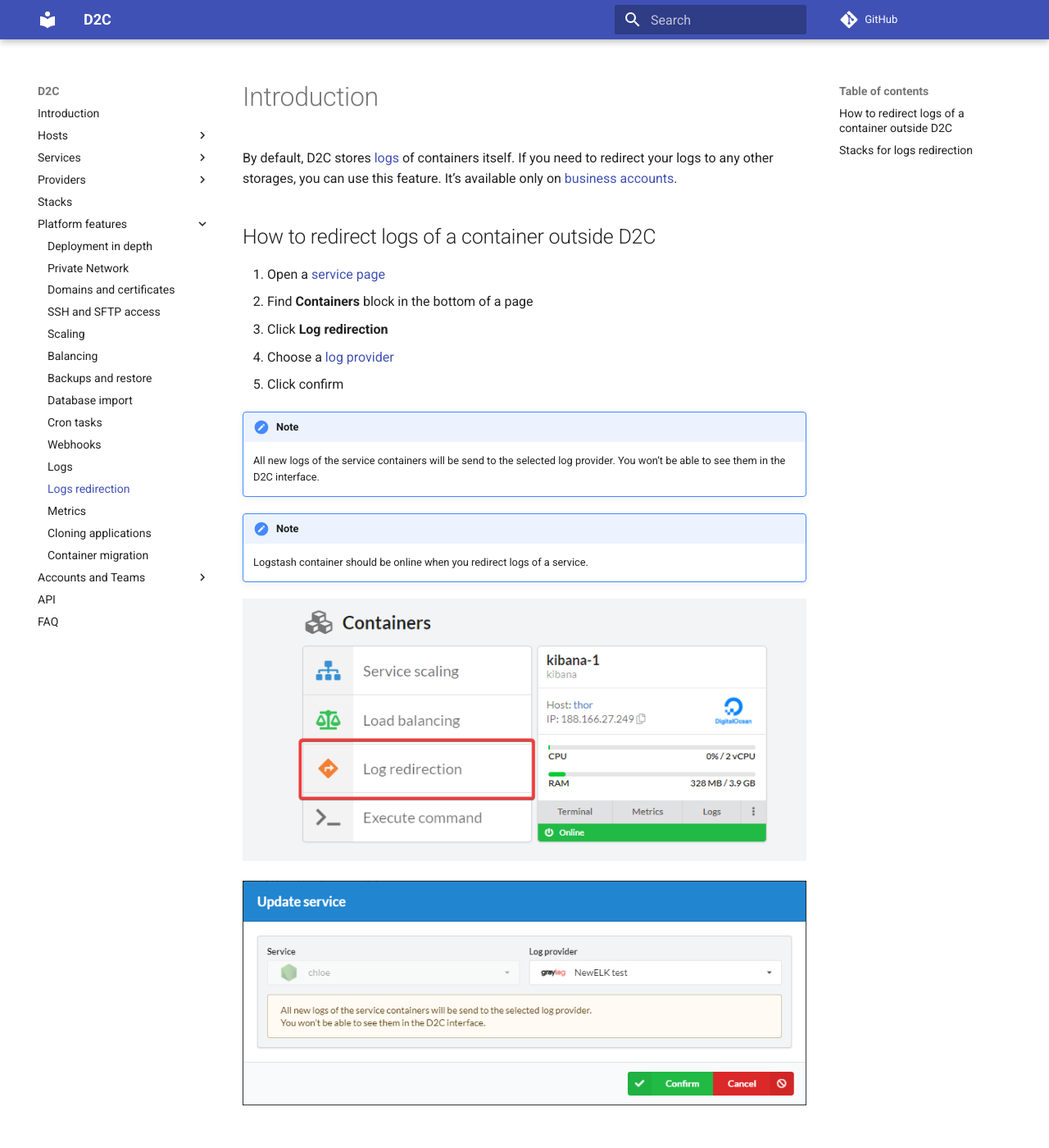
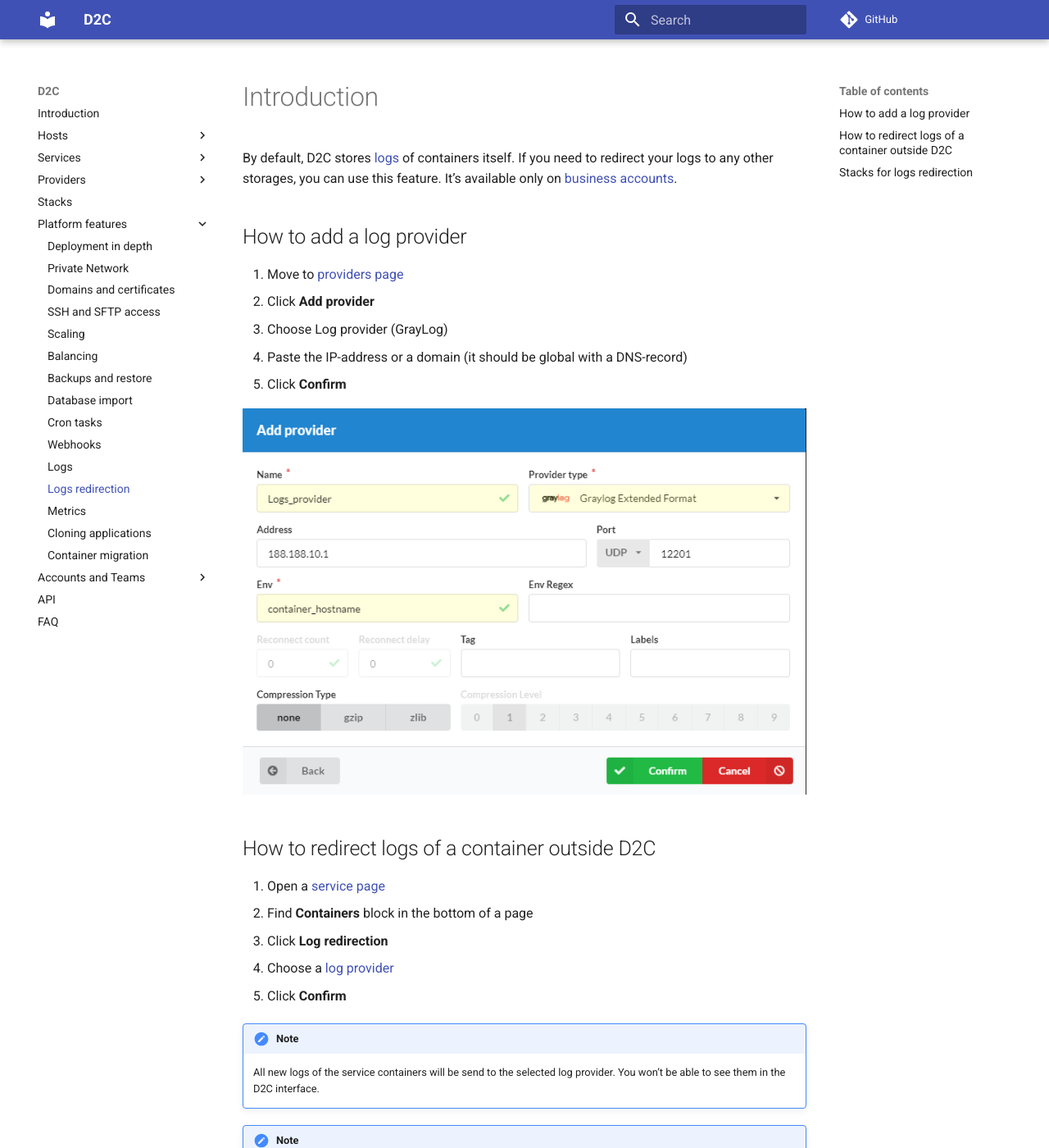
Before and after one commit to d2cio/docs, an MkDocs documentation site: the page built from docs/platform/logs-redirection.md, in a window 1280 px wide and 1400 px high. Shown: the whole window at 82% size. Built offline with MkDocs 1.6.1 and Material for MkDocs 9.7.7, drawn with Linux system fonts in a browser that asks for light colours; comment, search, counter and statistics services are not loaded; some of the changed text lies outside the part shown.

Commit message:
adding log provider info, faq

```diff
--- a/docs/platform/logs-redirection.md
+++ b/docs/platform/logs-redirection.md
@@ -1,6 +1,15 @@
 # Introduction
 
 By default, D2C stores [logs](/platform/logs) of containers itself. If you need to redirect your logs to any other storages, you can use this feature. It's available only on [business accounts](/accounts/plan).
+
+## How to add a log provider
+1. Move to [providers page](https://panel.d2c.io/account/providers)
+2. Click **Add provider**
+3. Choose Log provider (GrayLog)
+4. Paste the IP-address or a domain (it should be global with a DNS-record)
+5. Click **Confirm**
+
+![Log redirection button](../img/new_interface/adding_logstash.png)
 
 ## How to redirect logs of a container outside D2C
 
@@ -8,7 +17,7 @@ By default, D2C stores [logs](/platform/logs) of containers itself. If you need
 2. Find **Containers** block in the bottom of a page
 3. Click **Log redirection**
 4. Choose a [log provider](/providers/log-providers/)
-5. Click confirm
+5. Click **Confirm**
 
 !!! note
 
@@ -17,8 +26,7 @@ By default, D2C stores [logs](/platform/logs) of containers itself. If you need
 
 !!! note
 
-    Logstash container should be online when you redirect logs of a service.
-
+    Logstash should be with access to the Internet and be online when you redirect logs of a service.
 
 ![Log redirection button](../img/new_interface/log_redirection_button.png)
 
--- a/mkdocs.yml
+++ b/mkdocs.yml
@@ -1,5 +1,5 @@
 site_name: D2C
-site_url: https://d2c.io
+site_url: https://docs.d2c.io
 site_description: Project documentation of D2C.io.
 site_author: D2C.io Team
 site_dir: site
@@ -61,6 +61,10 @@ nav:
 
 theme: material
 
+extra:
+  features:
+    - navigation.tabs
+
 extra_javascript:
   - 'scripts/extra.js'
 
```
Also changed, not shown: docs/faq/faq.md (+10 -0 lines), docs/img/new_interface/adding_logstash.png (added).
